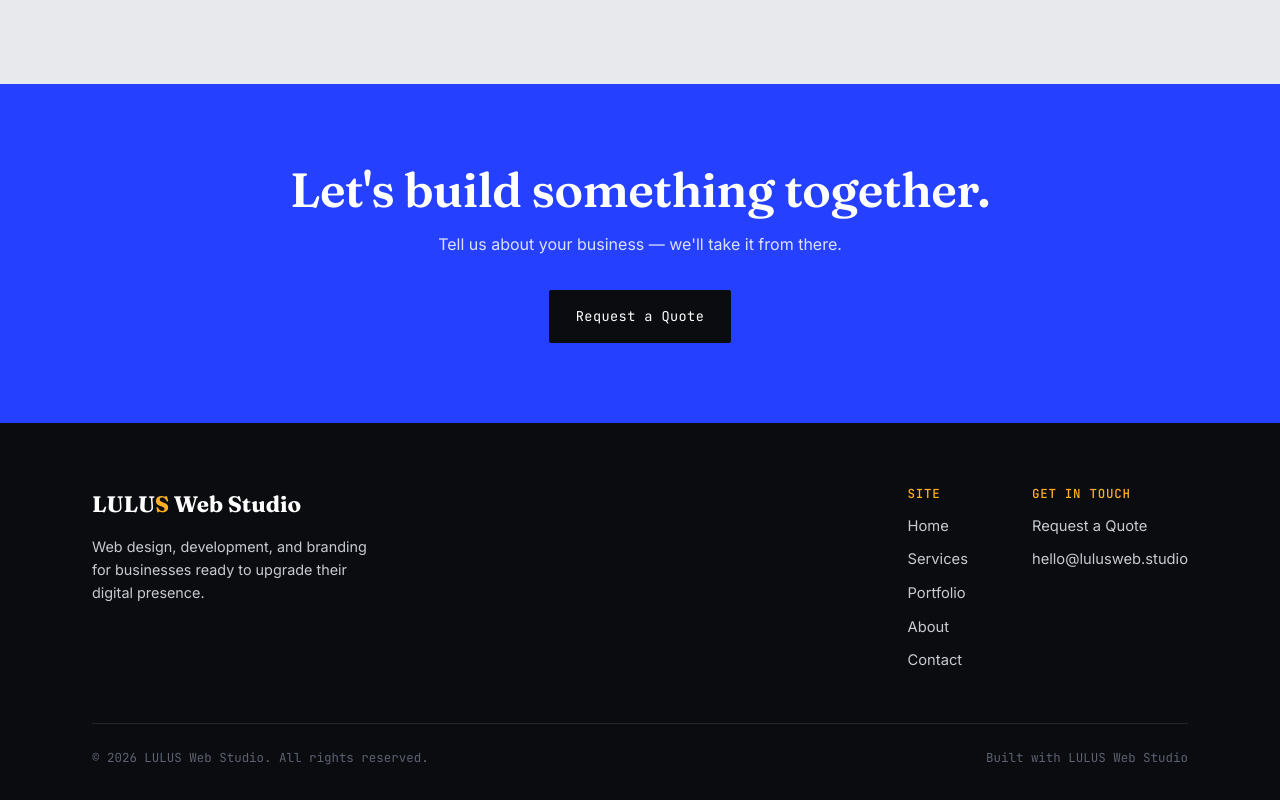
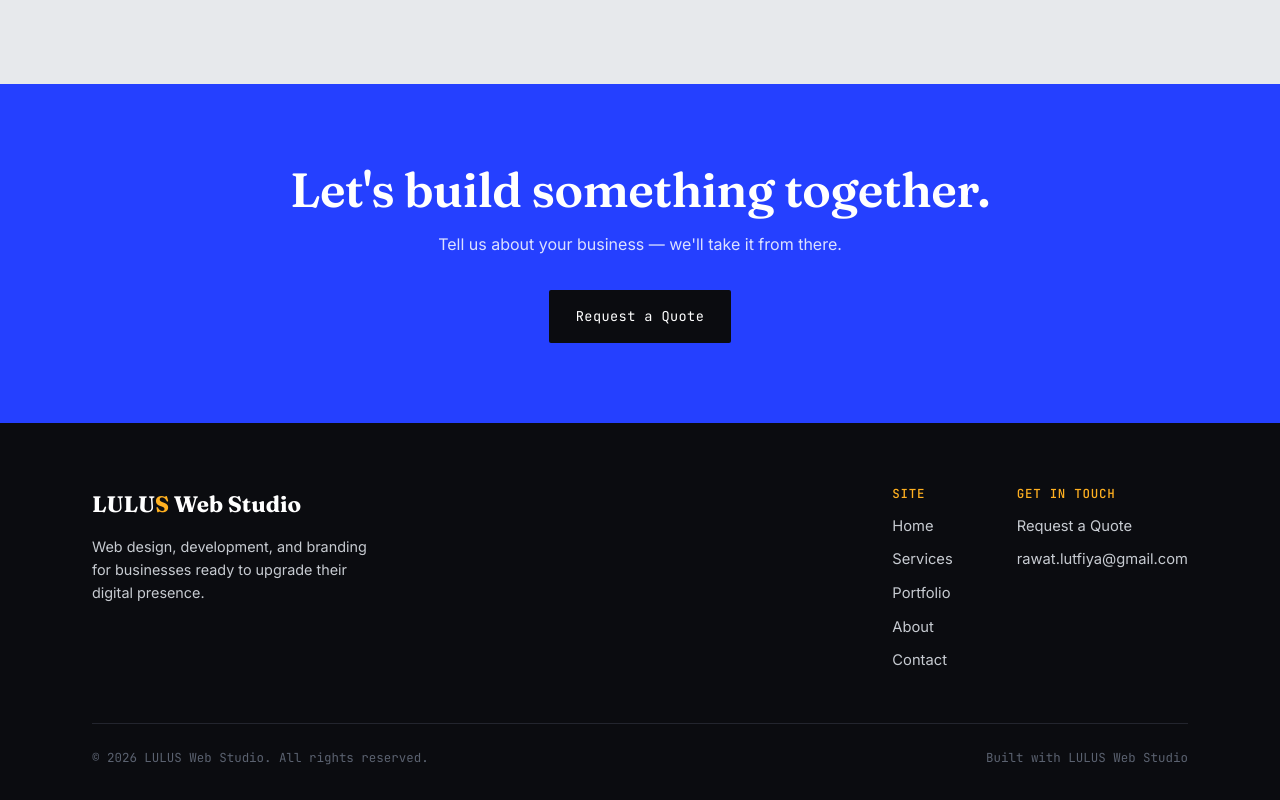
Before and after one commit to lutfiyarawat/lulus-web-studio, a plain HTML site: page about.html in a window 1280 px wide. Shown: the part 1785-2585 px from the top of the page. Drawn offline with Linux system fonts and the light colour scheme.

Commit message:
Update email address in footer section

```diff
--- a/about.html
+++ b/about.html
@@ -105,7 +105,7 @@
         <div class="footer-col">
           <h4>Get in Touch</h4>
           <a href="contact.html">Request a Quote</a>
-          <p>hello@lulusweb.studio</p>
+          <p>rawat.lutfiya@gmail.com</p>
         </div>
       </div>
     </div>
```
